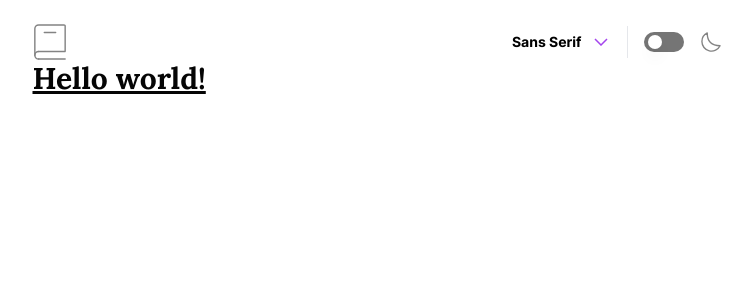
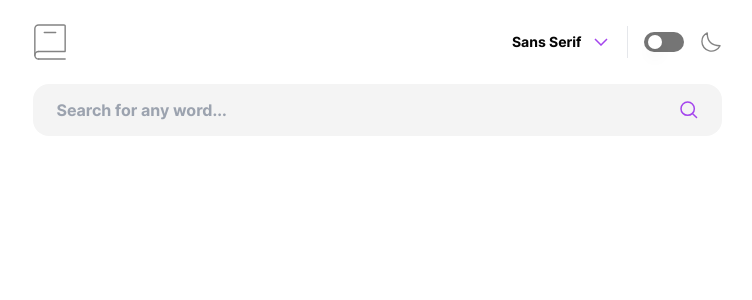
Before and after one commit to davidinoa/dictionary-web-app, a React (Vite) app: page / in a window 1280 px wide. Shown: the top 300 px of the page, without its empty margins (263-1015 px from the left). Built offline with nearby package versions, Linux system fonts and the light colour scheme.

Commit message:
Implement static search field component

```diff
--- a/src/App.tsx
+++ b/src/App.tsx
@@ -1,21 +1,11 @@
-import DarkModeSwitch from './DarkModeSwitch'
-import FontSelect from './FontSelect'
-import Logo from './assets/images/logo.svg?react'
+import Header from './Header'
+import SearchField from './SearchField'
 
 export default function App() {
   return (
-    <div>
-      <header className="flex items-center gap-4">
-        <div className="flex-grow">
-          <Logo className="h-9" />
-        </div>
-        <FontSelect />
-        <div className="h-8 w-1 border-r"></div>
-        <DarkModeSwitch />
-      </header>
-      <h1 className="font-serif text-3xl font-bold text-black underline">
-        Hello world!
-      </h1>
+    <div className="flex flex-col gap-6">
+      <Header />
+      <SearchField />
     </div>
   )
 }
--- /dev/null
+++ b/src/Header.tsx
@@ -0,0 +1,16 @@
+import DarkModeSwitch from './DarkModeSwitch'
+import FontSelect from './FontSelect'
+import Logo from './assets/images/logo.svg?react'
+
+export default function Header() {
+  return (
+    <header className="flex items-center gap-4">
+      <div className="flex-grow">
+        <Logo className="h-9" />
+      </div>
+      <FontSelect />
+      <div className="h-8 w-1 border-r"></div>
+      <DarkModeSwitch />
+    </header>
+  )
+}
--- /dev/null
+++ b/src/SearchField.tsx
@@ -0,0 +1,57 @@
+import { useState } from 'react'
+import SearchIcon from './assets/images/icon-search.svg?react'
+
+export default function SearchField() {
+  const [{ value, isValid }, setFieldState] = useState({
+    value: '',
+    isValid: true,
+  })
+
+  const isInputValid = () => Boolean(value.trim() !== '')
+
+  const handleChange = (event: React.ChangeEvent<HTMLInputElement>) =>
+    setFieldState((state) => ({
+      ...state,
+      value: event.target.value.trim(),
+    }))
+
+  const handleBlur = () =>
+    setFieldState((state) => ({
+      ...state,
+      isValid: isInputValid(),
+    }))
+
+  const handleSubmit = (event: React.FormEvent<HTMLFormElement>) => {
+    event.preventDefault()
+
+    if (isInputValid()) {
+      setFieldState((state) => ({ ...state, isValid: false }))
+      return
+    }
+  }
+
+  return (
+    <form
+      className="flex flex-col gap-2 bg-transparent"
+      onSubmit={handleSubmit}
+    >
+      <div className="relative leading-none">
+        <input
+          type="text"
+          placeholder="Search for any word..."
+          value={value}
+          onChange={handleChange}
+          onBlur={handleBlur}
+          minLength={1}
+          className={`w-full rounded-2xl bg-gray-platinum px-6 py-4 pr-16 font-bold ${
+            !isValid ? 'border border-red' : ''
+          }`}
+        />
+        <button className="absolute right-0 top-1/2 -translate-y-1/2 px-6 py-4">
+          <SearchIcon />
+        </button>
+      </div>
+      {!isValid && <p className="text-red">Whoops, can't be empty...</p>}
+    </form>
+  )
+}
--- a/src/index.css
+++ b/src/index.css
@@ -86,10 +86,15 @@
   font-variation-settings: 'wght' 400;
 }
 
+*:focus {
+  outline-color: #a445ed;
+}
+
 body {
   padding: 24px;
   max-width: 737px;
   margin: auto;
+  color: #050505;
 }
 
 .dark-mode-enabled path {
```
